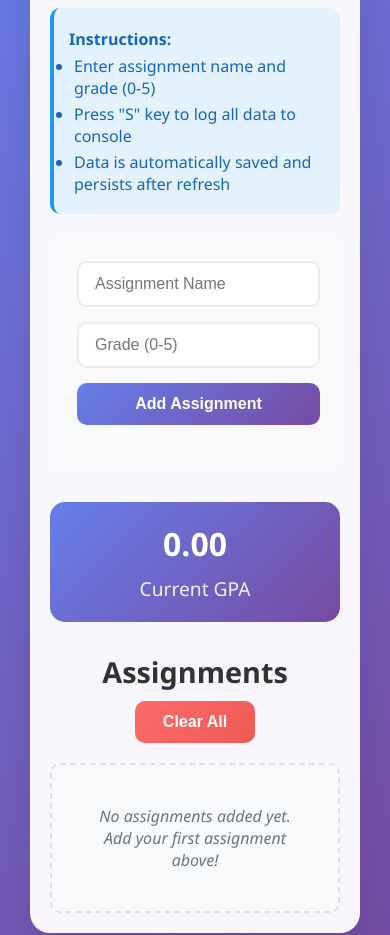
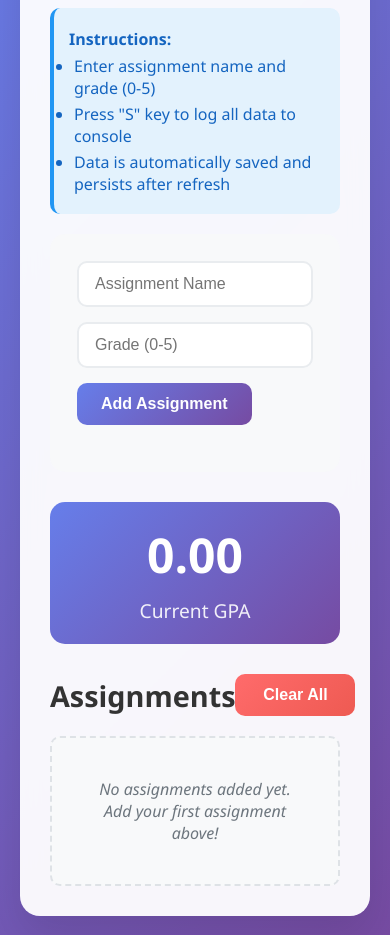
Before and after one commit to IH-honnette/alu-gpa-calculator, a plain HTML site: page index.html in a window 390 px wide. Shown: the part 182-1117 px from the top of the page. Drawn offline with Linux system fonts and the light colour scheme.

Commit message:
css Update

```diff
--- a/styles.css
+++ b/styles.css
@@ -229,27 +229,3 @@ button:active {
     display: none;
     animation: slideIn 0.3s ease;
 }
-
-@media (max-width: 600px) {
-    .container {
-        padding: 20px;
-        margin: 10px;
-    }
-
-    .input-group {
-        flex-direction: column;
-    }
-
-    input {
-        min-width: unset;
-    }
-
-    .gpa-value {
-        font-size: 2rem;
-    }
-
-    .assignments-header {
-        flex-direction: column;
-        gap: 10px;
-    }
-}
```
